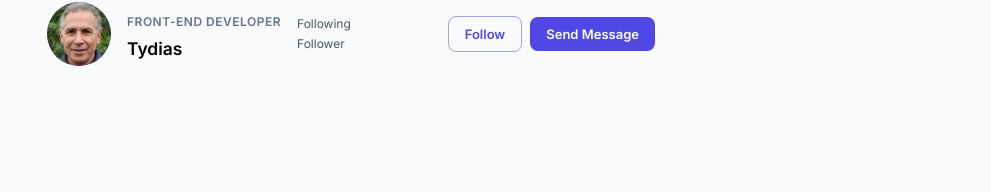
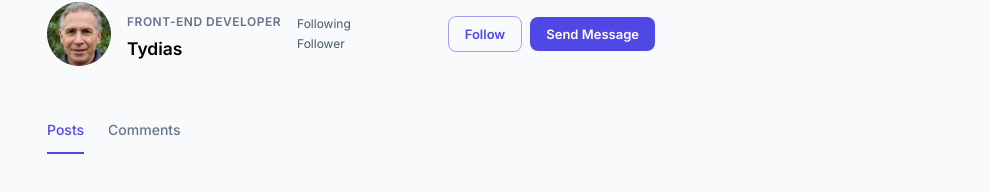
Before and after one commit to Qiming-Liu/ThinkMoreForum-Frontend, a Next.js app: page /profile in a window 1280 px wide. Shown: the part 586-778 px from the top of the page, without its empty margins (289-1280 px from the left). Built offline with nearby package versions, Linux system fonts and the light colour scheme.

Commit message:
fix: fix bugs

```diff
--- a/pages/profile.js
+++ b/pages/profile.js
@@ -1,4 +1,4 @@
-import { React } from 'react';
+import { React, useCallback, useState, useEffect } from 'react';
 import {
   Avatar,
   Box,
@@ -6,15 +6,28 @@ import {
   Container,
   Link,
   Typography,
+  Tabs,
+  Tab,
 } from '@mui/material';
 import AddPhotoIcon from '@mui/icons-material/AddPhotoAlternate';
 import { blueGrey } from '@mui/material/colors';
 
 const Profile = () => {
+  const [currentTab, setCurrentTab] = useState('posts');
+
+  const handleTabsChange = (event, value) => {
+    setCurrentTab(value);
+  };
+
   const profileimg = {
     cover: '/static/mock-images/social/cover_1.jpg',
     avatar: '/static/mock-images/avatars/avatar-cao-yu.png',
   };
+
+  const tabs = [
+    { label: 'Posts', value: 'posts' },
+    { label: 'Comments', value: 'comments' },
+  ];
 
   return (
     <Box
@@ -26,7 +39,6 @@ const Profile = () => {
     >
       <Container maxWidth="lg">
         <Box
-          // style={{ backgroundImage: `url(${profile.cover})` }}
           style={{ backgroundImage: `url(${profileimg.cover})` }}
           sx={{
             backgroundPosition: 'center',
@@ -83,9 +95,9 @@ const Profile = () => {
           />
           <Box sx={{ ml: 2 }}>
             <Typography color="textSecondary" variant="overline">
-              {'front-end developer'}
+              front-end developer
             </Typography>
-            <Typography variant="h6">{'Tydias'}</Typography>
+            <Typography variant="h6">Tydias</Typography>
           </Box>
           <Box
             sx={{
@@ -102,7 +114,7 @@ const Profile = () => {
                 color: blueGrey[700],
               }}
             >
-              {'Following'}
+              Following
             </Link>
             <Link
               href="#"
@@ -112,7 +124,7 @@ const Profile = () => {
                 color: blueGrey[700],
               }}
             >
-              {'Follower'}
+              Follower
             </Link>
           </Box>
           <Box sx={{ flexGrow: 1 }} />
@@ -149,6 +161,22 @@ const Profile = () => {
           </Box>
         </Box>
       </Container>
+      <Box sx={{ mt: 5 }}>
+        <Container maxWidth="lg">
+          <Tabs
+            indicatorColor="primary"
+            onChange={handleTabsChange}
+            scrollButtons="auto"
+            textColor="primary"
+            value={currentTab}
+            variant="scrollable"
+          >
+            {tabs.map((tab) => (
+              <Tab key={tab.value} label={tab.label} value={tab.value} />
+            ))}
+          </Tabs>
+        </Container>
+      </Box>
     </Box>
   );
 };
```
